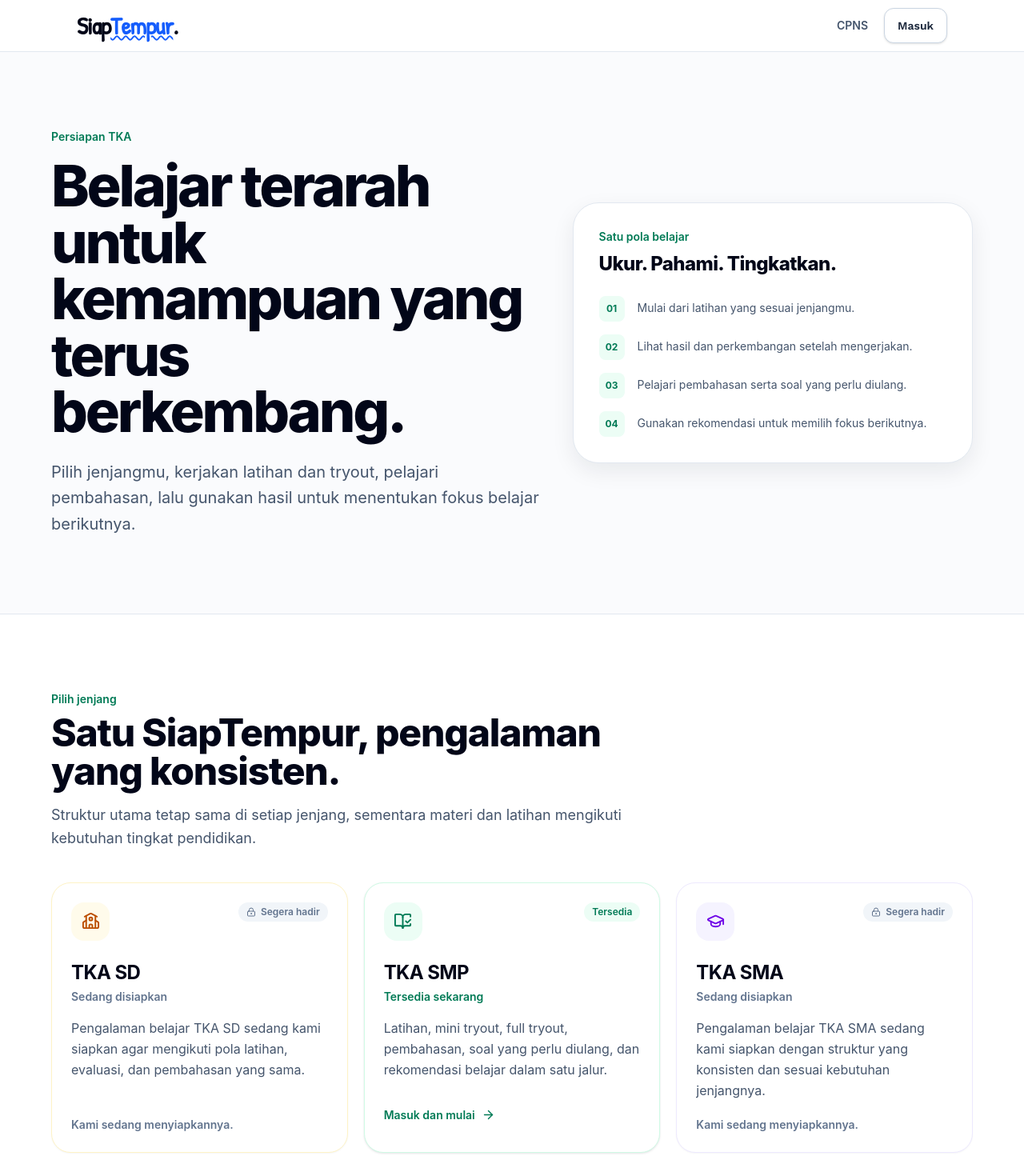
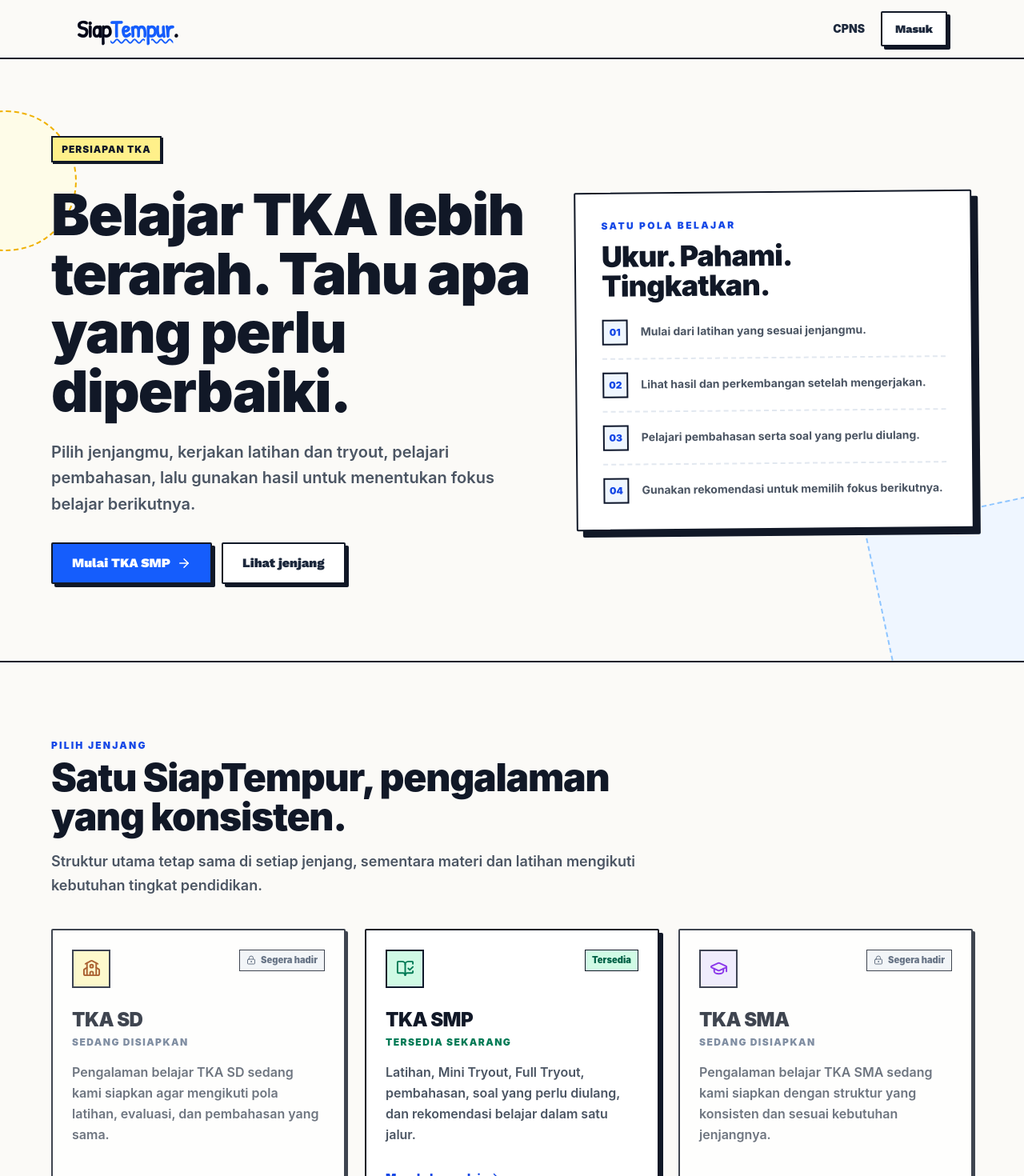
Before and after one commit to siaptempur6801/siap-tempur, a Next.js app: page /tka in a window 1280 px wide. Shown: the top 1470 px of the page at 80% size. Built offline with nearby package versions, Linux system fonts and the light colour scheme; no server answers.

Commit message:
feat(px): align TKA landing with SiapTempur brand theme

```diff
--- a/app/tka/page.tsx
+++ b/app/tka/page.tsx
@@ -21,17 +21,15 @@ const LEVEL_COPY = {
         description: 'Pengalaman belajar TKA SD sedang kami siapkan agar mengikuti pola latihan, evaluasi, dan pembahasan yang sama.',
         icon: School,
         available: false,
-        tone: 'bg-amber-50 text-amber-700',
-        border: 'border-amber-100',
+        tone: 'bg-yellow-100 text-amber-800',
     },
     SMP: {
         title: 'TKA SMP',
         subtitle: 'Tersedia sekarang',
-        description: 'Latihan, mini tryout, full tryout, pembahasan, soal yang perlu diulang, dan rekomendasi belajar dalam satu jalur.',
+        description: 'Latihan, Mini Tryout, Full Tryout, pembahasan, soal yang perlu diulang, dan rekomendasi belajar dalam satu jalur.',
         icon: BookOpenCheck,
         available: true,
-        tone: 'bg-emerald-50 text-emerald-700',
-        border: 'border-emerald-100',
+        tone: 'bg-emerald-100 text-emerald-700',
     },
     SMA: {
         title: 'TKA SMA',
@@ -39,8 +37,7 @@ const LEVEL_COPY = {
         description: 'Pengalaman belajar TKA SMA sedang kami siapkan dengan struktur yang konsisten dan sesuai kebutuhan jenjangnya.',
         icon: GraduationCap,
         available: false,
-        tone: 'bg-violet-50 text-violet-700',
-        border: 'border-violet-100',
+        tone: 'bg-violet-100 text-violet-700',
     },
 } as const
 
@@ -54,21 +51,18 @@ export default async function TkaLandingPage({
     const { data: { user } } = await supabase.auth.getUser()
 
     return (
-        <main data-experience-mode="marketing" className="min-h-screen bg-white text-slate-950">
-            <header className="border-b border-slate-200 bg-white/90 backdrop-blur-xl">
-                <div className="mx-auto flex min-h-16 max-w-6xl items-center justify-between gap-4 px-4 md:px-8">
-                    <Link
-                        href="/"
-                        className="rounded-md font-handwriting text-2xl font-bold tracking-tight text-slate-950 focus-visible:outline-none focus-visible:ring-2 focus-visible:ring-blue-600 focus-visible:ring-offset-2 md:text-3xl"
-                    >
+        <main data-experience-mode="marketing" className="st-product min-h-screen">
+            <header className="border-b-2 border-slate-900 bg-[#fbfaf7]/95 backdrop-blur">
+                <div className="mx-auto flex min-h-18 max-w-6xl items-center justify-between gap-4 px-4 md:px-8">
+                    <Link href="/" className="st-focus font-handwriting text-3xl font-black tracking-tight text-slate-950">
                         Siap<span className="text-blue-600 underline decoration-wavy decoration-2">Tempur</span>.
                     </Link>
                     <div className="flex items-center gap-2">
-                        <Link href="/cpns" className="hidden min-h-11 items-center rounded-xl px-3 text-sm font-semibold text-slate-600 hover:bg-slate-100 hover:text-slate-950 sm:inline-flex">
+                        <Link href="/cpns" className="st-focus hidden min-h-11 items-center px-3 text-sm font-black text-slate-800 hover:text-blue-700 sm:inline-flex">
                             CPNS
                         </Link>
                         {user ? (
-                            <Button size="sm" asChild><Link href="/tka/smp">Lanjutkan TKA</Link></Button>
+                            <Button size="sm" asChild><Link href="/tka/smp">TKA SMP</Link></Button>
                         ) : (
                             <Button size="sm" variant="outline" asChild><Link href="/login?returnTo=%2Ftka%2Fsmp">Masuk</Link></Button>
                         )}
@@ -76,31 +70,41 @@ export default async function TkaLandingPage({
                 </div>
             </header>
 
-            <section className="border-b border-slate-200 bg-slate-50/70 px-4 py-16 md:px-8 md:py-24">
-                <div className="mx-auto grid max-w-6xl items-center gap-10 lg:grid-cols-[1.1fr_0.9fr]">
+            <section className="relative overflow-hidden border-b-2 border-slate-900 px-4 py-16 md:px-8 md:py-24">
+                <div className="pointer-events-none absolute -left-20 top-16 h-44 w-44 rounded-full border-2 border-dashed border-yellow-500 bg-yellow-50" aria-hidden="true" />
+                <div className="pointer-events-none absolute -right-20 bottom-[-4rem] h-64 w-64 -rotate-12 border-2 border-dashed border-blue-300 bg-blue-50" aria-hidden="true" />
+                <div className="relative mx-auto grid max-w-6xl items-center gap-12 lg:grid-cols-[1.1fr_0.9fr]">
                     <div>
-                        <p className="text-sm font-semibold text-emerald-700">Persiapan TKA</p>
-                        <h1 className="mt-4 max-w-4xl text-5xl font-extrabold tracking-[-0.045em] text-slate-950 sm:text-6xl md:text-7xl md:leading-[0.98]">
-                            Belajar terarah untuk kemampuan yang terus berkembang.
+                        <span className="st-kicker">Persiapan TKA</span>
+                        <h1 className="st-heading-display mt-7 max-w-4xl text-5xl sm:text-6xl md:text-7xl">
+                            Belajar TKA lebih terarah. Tahu apa yang perlu diperbaiki.
                         </h1>
-                        <p className="mt-6 max-w-2xl text-lg leading-relaxed text-slate-600 md:text-xl">
+                        <p className="st-muted mt-6 max-w-2xl text-lg font-semibold leading-relaxed md:text-xl">
                             Pilih jenjangmu, kerjakan latihan dan tryout, pelajari pembahasan, lalu gunakan hasil untuk menentukan fokus belajar berikutnya.
                         </p>
+                        <div className="mt-8 flex flex-col gap-3 sm:flex-row">
+                            <Button size="lg" asChild>
+                                <Link href={user ? '/tka/smp' : '/login?returnTo=%2Ftka%2Fsmp'}>
+                                    Mulai TKA SMP <ArrowRight size={18} />
+                                </Link>
+                            </Button>
+                            <Button size="lg" variant="outline" asChild><Link href="#pilih-jenjang">Lihat jenjang</Link></Button>
+                        </div>
                     </div>
 
-                    <div className="rounded-[2rem] border border-slate-200 bg-white p-6 shadow-[var(--px-shadow-md)] md:p-8">
-                        <p className="text-sm font-semibold text-emerald-700">Satu pola belajar</p>
-                        <h2 className="mt-2 text-2xl font-extrabold tracking-tight text-slate-950">Ukur. Pahami. Tingkatkan.</h2>
-                        <div className="mt-6 space-y-4">
+                    <div className="st-card-lg rotate-[-0.5deg] p-6 md:p-8">
+                        <p className="text-xs font-black uppercase tracking-[0.2em] text-blue-700">Satu pola belajar</p>
+                        <h2 className="st-heading-display mt-3 text-3xl md:text-4xl">Ukur. Pahami. Tingkatkan.</h2>
+                        <div className="mt-6 divide-y-2 divide-dashed divide-slate-200">
                             {[
                                 ['01', 'Mulai dari latihan yang sesuai jenjangmu.'],
                                 ['02', 'Lihat hasil dan perkembangan setelah mengerjakan.'],
                                 ['03', 'Pelajari pembahasan serta soal yang perlu diulang.'],
                                 ['04', 'Gunakan rekomendasi untuk memilih fokus berikutnya.'],
                             ].map(([number, text]) => (
-                                <div key={number} className="flex gap-4">
-                                    <span className="flex h-8 w-8 shrink-0 items-center justify-center rounded-lg bg-emerald-50 text-xs font-bold text-emerald-700">{number}</span>
-                                    <p className="pt-1 text-sm leading-relaxed text-slate-600">{text}</p>
+                                <div key={number} className="flex gap-4 py-4 first:pt-0 last:pb-0">
+                                    <span className="flex h-8 w-8 shrink-0 items-center justify-center border-2 border-slate-900 bg-blue-50 text-xs font-black text-blue-700">{number}</span>
+                                    <p className="st-muted pt-1 text-sm font-bold leading-relaxed">{text}</p>
                                 </div>
                             ))}
                         </div>
@@ -108,40 +112,36 @@ export default async function TkaLandingPage({
                 </div>
             </section>
 
-            <section className="px-4 py-16 md:px-8 md:py-24">
+            <section id="pilih-jenjang" className="scroll-mt-24 px-4 py-16 md:px-8 md:py-24">
                 <div className="mx-auto max-w-6xl">
                     <div className="max-w-3xl">
-                        <p className="text-sm font-semibold text-emerald-700">Pilih jenjang</p>
-                        <h2 className="mt-2 text-3xl font-extrabold tracking-tight text-slate-950 md:text-5xl">Satu SiapTempur, pengalaman yang konsisten.</h2>
-                        <p className="mt-4 text-lg leading-relaxed text-slate-600">
+                        <p className="text-xs font-black uppercase tracking-[0.18em] text-blue-700">Pilih jenjang</p>
+                        <h2 className="st-heading-display mt-2 text-4xl md:text-5xl">Satu SiapTempur, pengalaman yang konsisten.</h2>
+                        <p className="st-muted mt-4 text-lg font-semibold leading-relaxed">
                             Struktur utama tetap sama di setiap jenjang, sementara materi dan latihan mengikuti kebutuhan tingkat pendidikan.
                         </p>
                     </div>
 
                     {params.error && (
-                        <div role="alert" className="mt-6 rounded-2xl border border-red-200 bg-red-50 px-4 py-3 text-sm font-semibold text-red-800">
-                            {params.error}
-                        </div>
+                        <div role="alert" className="st-danger mt-6 px-4 py-3 text-sm font-black text-red-800">{params.error}</div>
                     )}
 
-                    <div className="mt-10 grid gap-5 md:grid-cols-3">
+                    <div className="mt-10 grid gap-6 md:grid-cols-3">
                         {TKA_LEVELS.map((level) => {
                             const copy = LEVEL_COPY[level]
                             const Icon = copy.icon
 
                             if (!copy.available) {
                                 return (
-                                    <article key={level} data-program={`tka-${level.toLowerCase()}`} className={`flex min-h-[19rem] flex-col rounded-3xl border bg-white p-6 shadow-[var(--px-shadow-xs)] ${copy.border}`}>
+                                    <article key={level} data-program={`tka-${level.toLowerCase()}`} className="st-card flex min-h-[19rem] flex-col p-6 opacity-80">
                                         <div className="flex items-start justify-between gap-3">
-                                            <div className={`flex h-12 w-12 items-center justify-center rounded-2xl ${copy.tone}`}><Icon size={23} /></div>
-                                            <span className="inline-flex items-center gap-1.5 rounded-full bg-slate-100 px-2.5 py-1 text-xs font-semibold text-slate-500">
-                                                <LockKeyhole size={12} /> Segera hadir
-                                            </span>
+                                            <div className={`flex h-12 w-12 items-center justify-center border-2 border-slate-900 ${copy.tone}`}><Icon size={23} /></div>
+                                            <span className="st-pill bg-slate-100 text-slate-600"><LockKeyhole size={12} /> Segera hadir</span>
                                         </div>
-                                        <h3 className="mt-6 text-2xl font-bold tracking-tight text-slate-950">{copy.title}</h3>
-                                        <p className="mt-1 text-sm font-semibold text-slate-500">{copy.subtitle}</p>
-                                        <p className="mt-4 flex-1 leading-relaxed text-slate-600">{copy.description}</p>
-                                        <p className="mt-5 text-sm font-semibold text-slate-500">Kami sedang menyiapkannya.</p>
+                                        <h3 className="st-heading mt-6 text-2xl">{copy.title}</h3>
+                                        <p className="mt-1 text-xs font-black uppercase tracking-[0.12em] text-slate-500">{copy.subtitle}</p>
+                                        <p className="st-muted mt-4 flex-1 font-semibold leading-relaxed">{copy.description}</p>
+                                        <p className="mt-5 text-sm font-black text-slate-500">Kami sedang menyiapkannya.</p>
                                     </article>
                                 )
                             }
@@ -154,16 +154,16 @@ export default async function TkaLandingPage({
                                     key={level}
                                     data-program={`tka-${level.toLowerCase()}`}
                                     href={href}
-                                    className={`group flex min-h-[19rem] flex-col rounded-3xl border bg-white p-6 shadow-[var(--px-shadow-sm)] transition hover:-translate-y-1 hover:shadow-[var(--px-shadow-md)] focus-visible:outline-none focus-visible:ring-2 focus-visible:ring-emerald-600 focus-visible:ring-offset-2 ${copy.border}`}
+                                    className="st-card-md st-focus group flex min-h-[19rem] flex-col p-6 transition hover:translate-x-0.5 hover:translate-y-0.5 hover:shadow-none"
                                 >
                                     <div className="flex items-start justify-between gap-3">
-                                        <div className={`flex h-12 w-12 items-center justify-center rounded-2xl ${copy.tone}`}><Icon size={23} /></div>
-                                        <span className="rounded-full bg-emerald-50 px-2.5 py-1 text-xs font-semibold text-emerald-700">Tersedia</span>
+                                        <div className={`flex h-12 w-12 items-center justify-center border-2 border-slate-900 ${copy.tone}`}><Icon size={23} /></div>
+                                        <span className="st-pill bg-emerald-100 text-emerald-800">Tersedia</span>
                                     </div>
-                                    <h3 className="mt-6 text-2xl font-bold tracking-tight text-slate-950">{copy.title}</h3>
-                                    <p className="mt-1 text-sm font-semibold text-emerald-700">{copy.subtitle}</p>
-                                    <p className="mt-4 flex-1 leading-relaxed text-slate-600">{copy.description}</p>
-                                    <span className="mt-5 inline-flex min-h-11 items-center gap-2 text-sm font-semibold text-emerald-700">
+                                    <h3 className="st-heading mt-6 text-2xl">{copy.title}</h3>
+                                    <p className="mt-1 text-xs font-black uppercase tracking-[0.12em] text-emerald-700">{copy.subtitle}</p>
+                                    <p className="st-muted mt-4 flex-1 font-semibold leading-relaxed">{copy.description}</p>
+                                    <span className="mt-5 inline-flex min-h-11 items-center gap-2 text-sm font-black text-blue-700 group-hover:underline">
                                         {user ? 'Mulai belajar' : 'Masuk dan mulai'} <ArrowRight className="transition-transform group-hover:translate-x-1" size={17} />
                                     </span>
                                 </Link>
@@ -173,11 +173,11 @@ export default async function TkaLandingPage({
                 </div>
             </section>
 
-            <section className="border-t border-slate-200 bg-slate-50 px-4 py-10 md:px-8">
+            <section className="st-section-soft px-4 py-10 md:px-8">
                 <div className="mx-auto flex max-w-6xl flex-wrap items-center justify-between gap-4">
                     <div>
-                        <p className="font-semibold text-slate-900">Sedang mempersiapkan CPNS?</p>
-                        <p className="mt-1 text-sm text-slate-500">Akun yang sama juga bisa digunakan untuk persiapan SKD CPNS.</p>
+                        <p className="st-heading text-lg">Sedang mempersiapkan CPNS?</p>
+                        <p className="st-muted mt-1 text-sm font-semibold">Akun yang sama juga bisa digunakan untuk persiapan SKD CPNS.</p>
                     </div>
                     <Button variant="outline" asChild><Link href="/cpns">Lihat persiapan CPNS</Link></Button>
                 </div>
```
